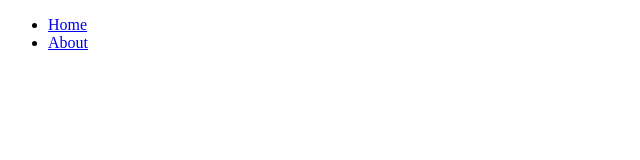
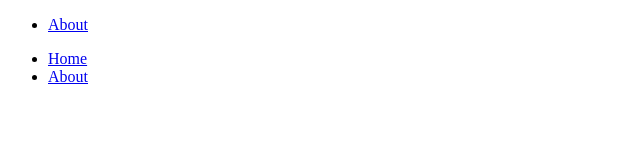
Before and after one commit to Alexandrshy/showcase, a Gatsby site: page / in a window 1280 px wide. Shown: the whole page, without its empty margins (0-640 px from the left). Built offline with nearby package versions, Linux system fonts and the light colour scheme; Gatsby itself is replaced by a stand-in of ours.

Commit message:
Created components

```diff
--- a/gatsby-config.js
+++ b/gatsby-config.js
@@ -7,17 +7,16 @@
 module.exports = {
   siteMetadata: {
     title: "Alexandr Shulaev",
-    siteUrl: "",
     description: "Personal Portfolio Website",
   },
   plugins: [
-    {
-      resolve: "gatsby-source-contentful",
-      options: {
-        spaceId: "",
-        accessToken: "",
-      },
-    },
+    // {
+    //   resolve: "gatsby-source-contentful",
+    //   options: {
+    //     spaceId: "",
+    //     accessToken: "",
+    //   },
+    // },
     "gatsby-plugin-typescript",
   ],
 }
--- /dev/null
+++ b/src/components/header/header.tsx
@@ -0,0 +1,25 @@
+import * as React from "react"
+import { Link } from "gatsby"
+
+const MENU = [
+  {
+    title: "About",
+    path: "/about",
+  },
+]
+
+export const Header: React.FC = () => {
+  return (
+    <header>
+      <nav>
+        <ul>
+          {MENU.map(({ title, path }) => (
+            <li>
+              <a href={path}>{title}</a>
+            </li>
+          ))}
+        </ul>
+      </nav>
+    </header>
+  )
+}
--- /dev/null
+++ b/src/components/layout/layout.tsx
@@ -0,0 +1,3 @@
+import React from "react"
+
+export const Layout = () => <div></div>
--- /dev/null
+++ b/src/components/menu/menu.tsx
@@ -0,0 +1,3 @@
+import React from "react"
+
+export const Menu = () => <div></div>
--- a/src/pages/index.tsx
+++ b/src/pages/index.tsx
@@ -1,16 +1,22 @@
 import React from "react"
 import { Link } from "gatsby"
 
-const Main: React.FC = () => {
+import { Header } from "../components/header/header"
+
+const Main: React.FC = props => {
   return (
+    <>
+      <Header />
       <ul>
         <li>
           <Link to="/">Home</Link>
         </li>
         <li>
           <Link to="/about">About</Link>
+          {props.title}
         </li>
       </ul>
+    </>
   )
 }
 
```
Also changed, not shown: package.json (+8 -2 lines), src/assets/images/test.png (added), src/components/header/header.module.css (added), 1 other file. Lines whose indentation alone changed are shown as unchanged.
